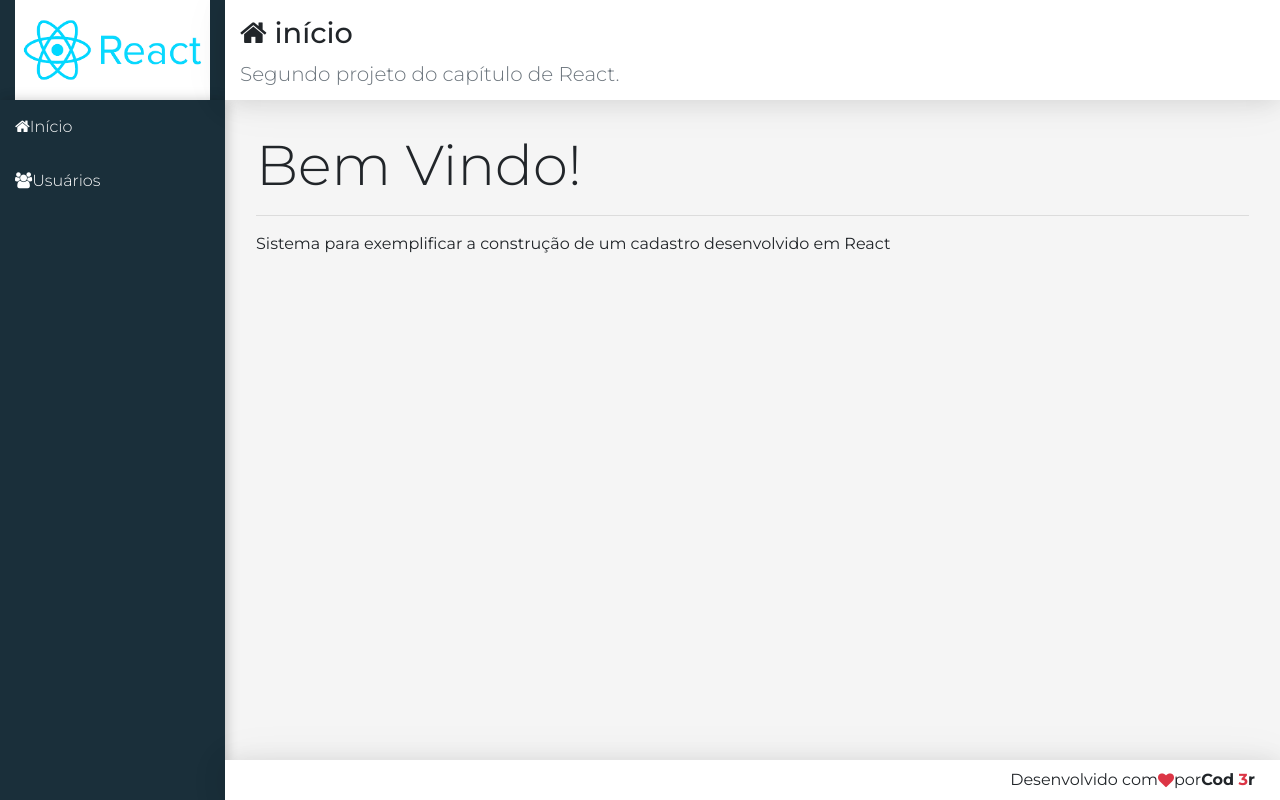
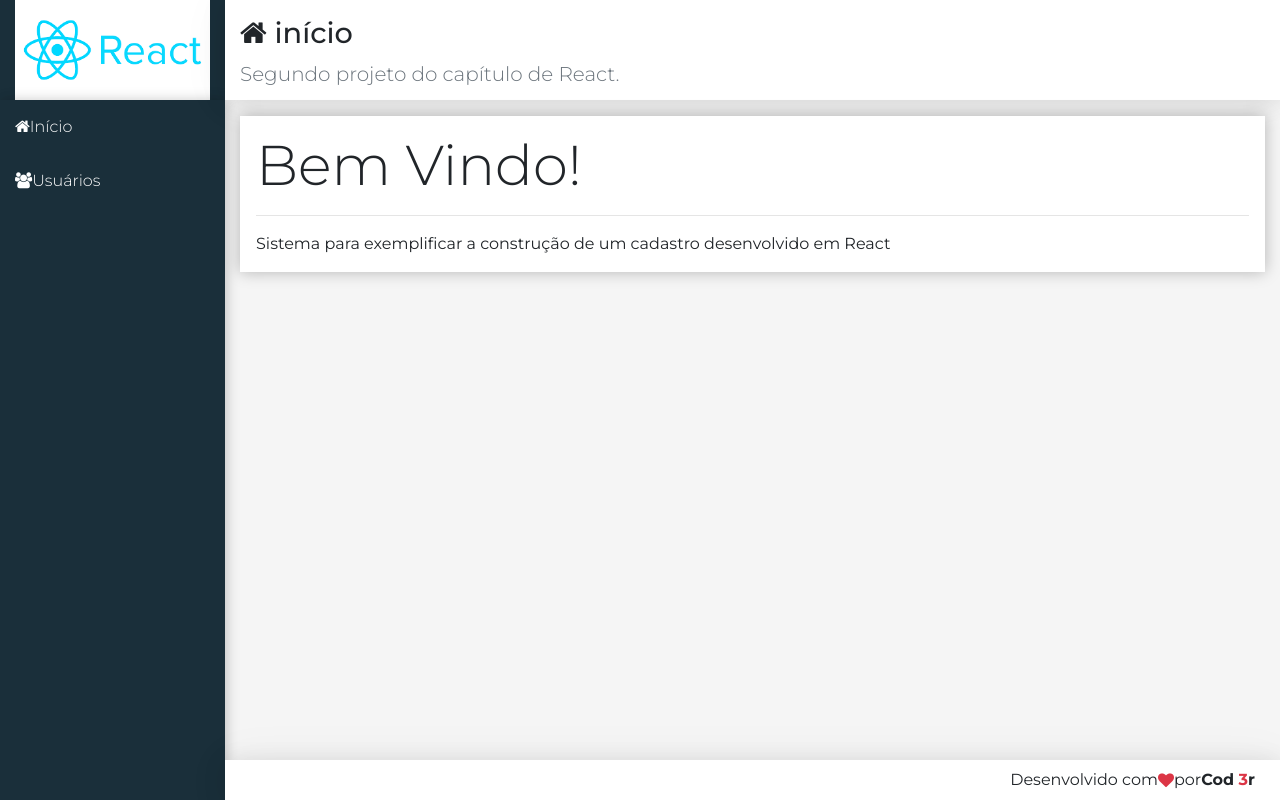
Before and after one commit to marcelobiao/basic-crud-react, a React (Create React App) app in the folder frontend/: page / in a window 1280 px wide. Built offline with nearby package versions, Linux system fonts and the light colour scheme.

Commit message:
Ajustando o projeto para utilizar rotas

```diff
--- a/frontend/src/components/template/Logo.jsx
+++ b/frontend/src/components/template/Logo.jsx
@@ -1,10 +1,11 @@
 import React from 'react'
 import './Logo.css'
 import logo from '../../assets/imgs/logo.png'
+import {Link} from 'react-router-dom'
 
 export default props =>
     <aside className="logo">
-        <a href="/" className="logo">
+        <Link to="/" className="logo">
             <img src={logo} alt="logo"/>
-        </a>
+        </Link>
     </aside>
--- a/frontend/src/components/template/Main.css
+++ b/frontend/src/components/template/Main.css
@@ -0,0 +1,4 @@
+main > div {
+    background-color: #fff;
+    box-shadow: 0px 0px 15px #0004;
+}
--- a/frontend/src/components/template/Nav.jsx
+++ b/frontend/src/components/template/Nav.jsx
@@ -1,14 +1,15 @@
 import React from 'react'
 import './Nav.css'
+import {Link} from 'react-router-dom'
 
 export default props =>
     <aside className="menu-area">
         <nav className="menu">
-            <a href="#/">
+            <Link to="/">
                 <i className="fa fa-home"></i>Início
-            </a>
-            <a href="#/users">
+            </Link>
+            <Link to="/users">
                 <i className="fa fa-users"></i>Usuários
-            </a>
+            </Link>
         </nav>
     </aside>
--- a/frontend/src/main/App.jsx
+++ b/frontend/src/main/App.jsx
@@ -2,15 +2,19 @@ import React from 'react'
 import 'bootstrap/dist/css/bootstrap.min.css'
 import 'font-awesome/css/font-awesome.min.css'
 import './App.css'
+import {HashRouter} from 'react-router-dom'
+
+import Routes from './Routes'
 import Logo from '../components/template/Logo'
 import Nav from '../components/template/Nav'
-import Home from '../components/home/Home'
 import Footer from '../components/template/Footer'
 
 export default props =>
-    <div className="app">
-        <Logo/>
-        <Nav/>
-            <Home/>
-        <Footer/>
-    </div>
+    <HashRouter>
+        <div className="app">
+            <Logo/>
+            <Nav/>
+            <Routes/>
+            <Footer/>
+        </div>
+    </HashRouter>
```
